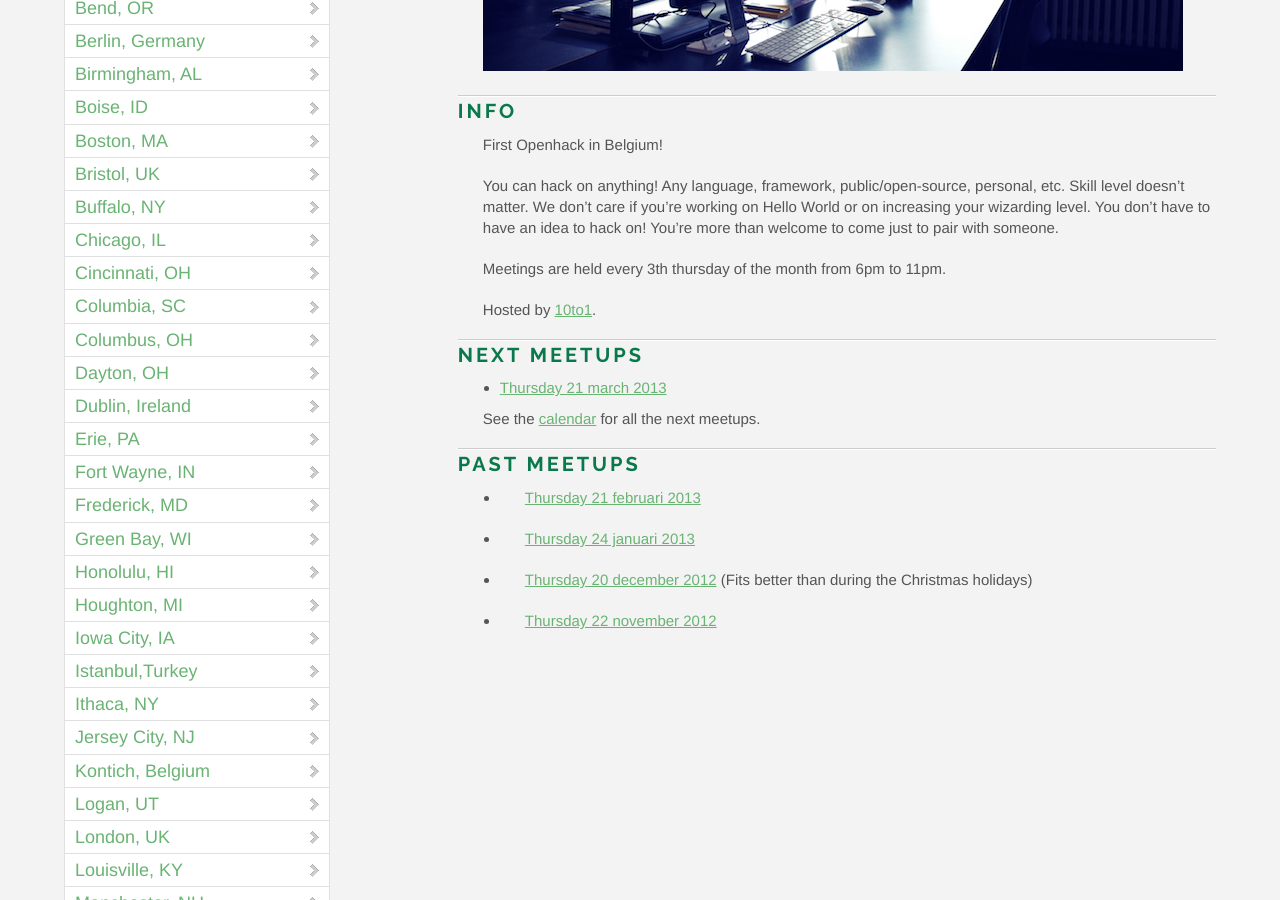
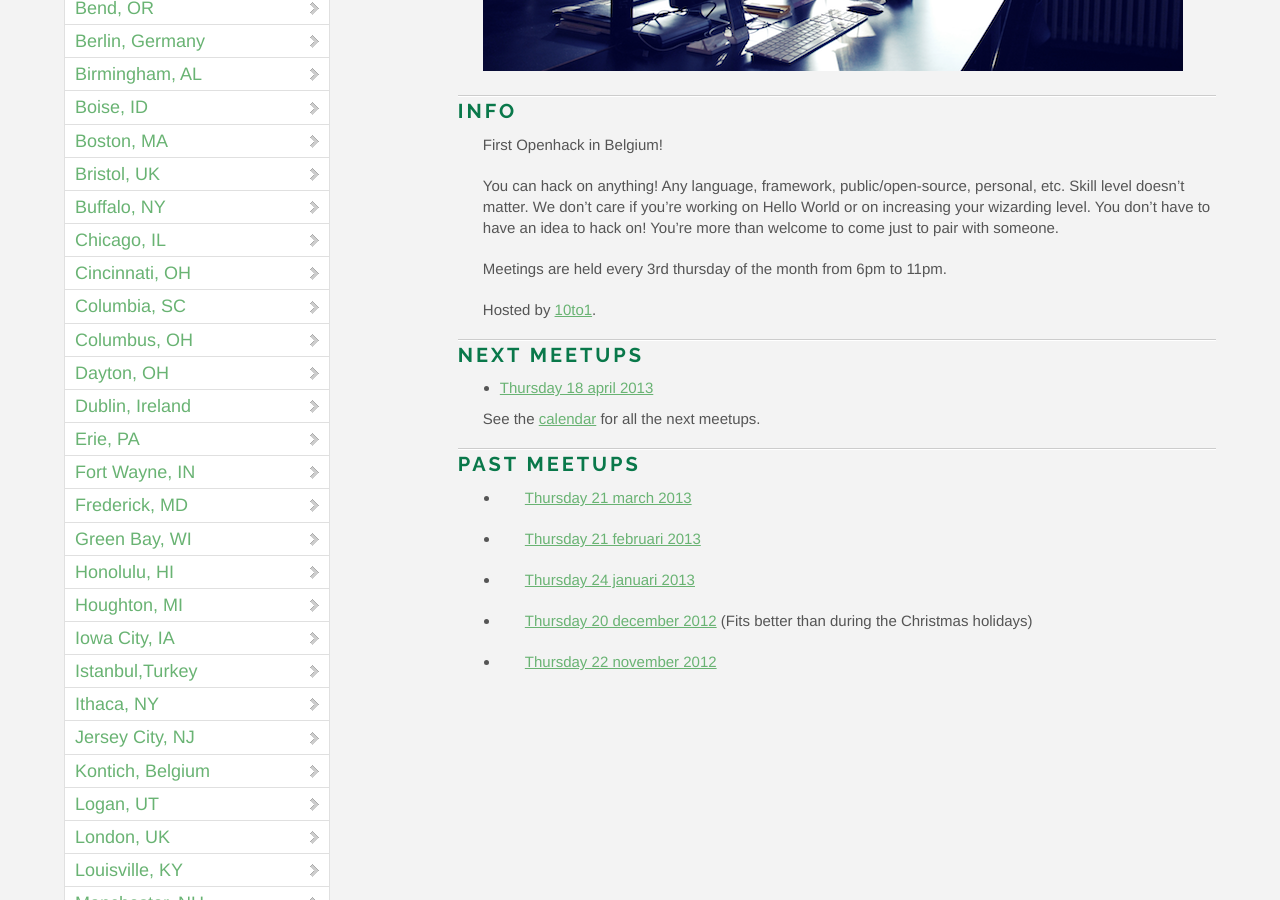
Before and after one commit to OpenHack/openhack.github.com, a Jekyll site: the page built from kontich/index.markdown, in a window 1280 px wide and 900 px high, scrolled down 390 px. Built offline with Jekyll 4.4.1, drawn with Linux system fonts in a browser that asks for light colours; nearby versions of some CDN libraries; Markdown is read by kramdown in place of the engine named in the settings; comment, search, counter and statistics services are not loaded.

Commit message:
Add next openhack Kontich + fix typo

```diff
--- a/kontich/index.markdown
+++ b/kontich/index.markdown
@@ -15,17 +15,19 @@ You can hack on anything! Any language, framework, public/open-source, personal,
 Skill level doesn’t matter. We don’t care if you’re working on Hello World or on increasing your wizarding level.
 You don’t have to have an idea to hack on! You’re more than welcome to come just to pair with someone.
 
-Meetings are held every 3th thursday of the month from 6pm to 11pm.
+Meetings are held every 3rd thursday of the month from 6pm to 11pm.
 
 Hosted by [10to1](http://10to1.be).
 
 ### Next meetups
 
-- [Thursday 21 march 2013](https://plus.google.com/events/celpj2hjjgnpj8dpb49gbbbd2o0)
+- [Thursday 18 april 2013](https://plus.google.com/events/c3kg1ho23bvmr78k2td4eou1348)
 
 See the [calendar](https://www.google.com/calendar/embed?src=74bgcbj8qtbqkcdj8iggp5grdc%40group.calendar.google.com&ctz=Europe/Brussels) for all the next meetups.
 
 ### Past meetups
+
+- [Thursday 21 march 2013](https://plus.google.com/events/celpj2hjjgnpj8dpb49gbbbd2o0)
 
 - [Thursday 21 februari 2013](https://plus.google.com/events/cpvqhk3n9pb7089au7h4euqdgd0)
 
```
